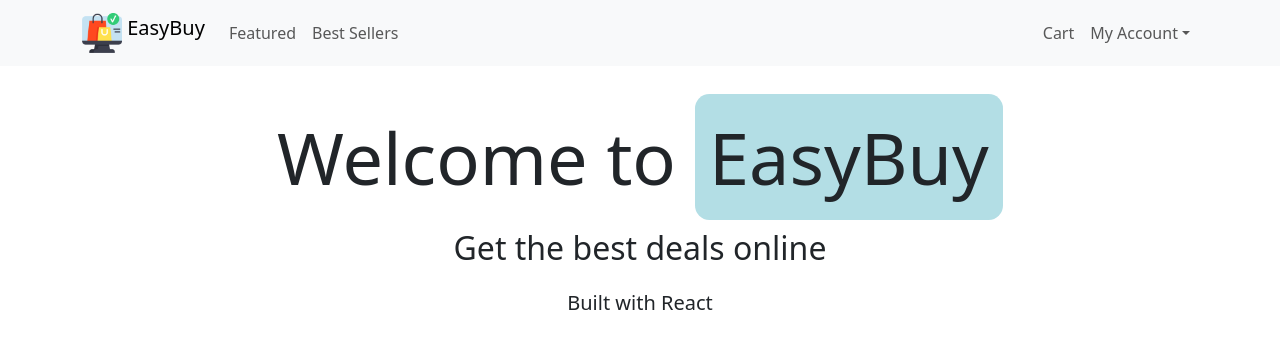
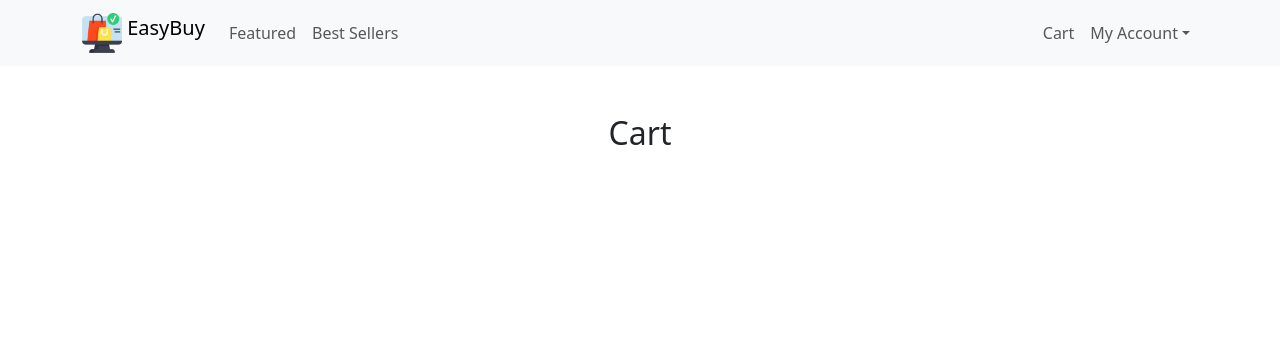
Before and after one commit to MBSkipper/EasyBuy_online_shopping, a React (Vite) app: page /cart in a window 1280 px wide. Shown: the top 348 px of the page. Built offline with nearby package versions, Linux system fonts and the light colour scheme.

Commit message:
Browser router installed and routes to landing, cart and not found pages set up

```diff
--- a/package.json
+++ b/package.json
@@ -13,7 +13,8 @@
     "bootstrap": "^5.3.8",
     "react": "^19.2.0",
     "react-bootstrap": "^2.10.10",
-    "react-dom": "^19.2.0"
+    "react-dom": "^19.2.0",
+    "react-router": "^7.12.0"
   },
   "devDependencies": {
     "@eslint/js": "^9.39.1",
--- a/src/App.jsx
+++ b/src/App.jsx
@@ -2,18 +2,27 @@
 import 'bootstrap/dist/css/bootstrap.min.css'
 import './App.css'
 import NavbarComponent from './components/NavbarComponent'
-import Header from './components/Header'
+import LandingPage from './pages/LandingPage.jsx'
+import CartPage from './pages/CartPage.jsx'
+import NotFoundPage from './pages/NotFoundPage.jsx'
 import Container from 'react-bootstrap/Container'
+import { BrowserRouter, Routes, Route } from "react-router";
 
 
 function App() {
   return (
-    <>
-    <NavbarComponent />
-    <Container className='text-center mt-5 mb-3'>
-       <Header />
-    </Container>
-    </>
+    <BrowserRouter>
+      <NavbarComponent />
+
+      <Container className='text-center mt-5 mb-3'>
+        <Routes>
+          <Route path="/" element={<LandingPage />} />
+          <Route path="/cart" element={<CartPage />} />
+          <Route path="/*" element={<NotFoundPage />} />
+        </Routes>
+
+      </Container>
+    </BrowserRouter>
   )
 }
 
--- /dev/null
+++ b/src/pages/CartPage.jsx
@@ -0,0 +1,9 @@
+function CartPage() {
+    return (
+        <div>
+           <h2>Cart</h2>
+        </div>
+    )
+}
+
+export default CartPage
--- /dev/null
+++ b/src/pages/LandingPage.jsx
@@ -0,0 +1,12 @@
+import Header from '../components/Header.jsx';
+
+function LandingPage(props) {
+    return (
+        <div>
+            <Header />
+        </div>
+
+    );
+}
+
+export default LandingPage;
--- /dev/null
+++ b/src/pages/NotFoundPage.jsx
@@ -0,0 +1,14 @@
+import { Link } from 'react-router'
+
+function NotFoundPage() {
+    return (
+        <div>
+            <p className="lead fs-4">
+                Sorry, we could not find the page you were looking for.
+            </p>
+            <Link to='/'>Take me back to the EasyBuy landing page</Link>
+        </div>
+    )
+}
+
+export default NotFoundPage
```
Also changed, not shown: 1 other file (tests, documents, lock files or other folders).
